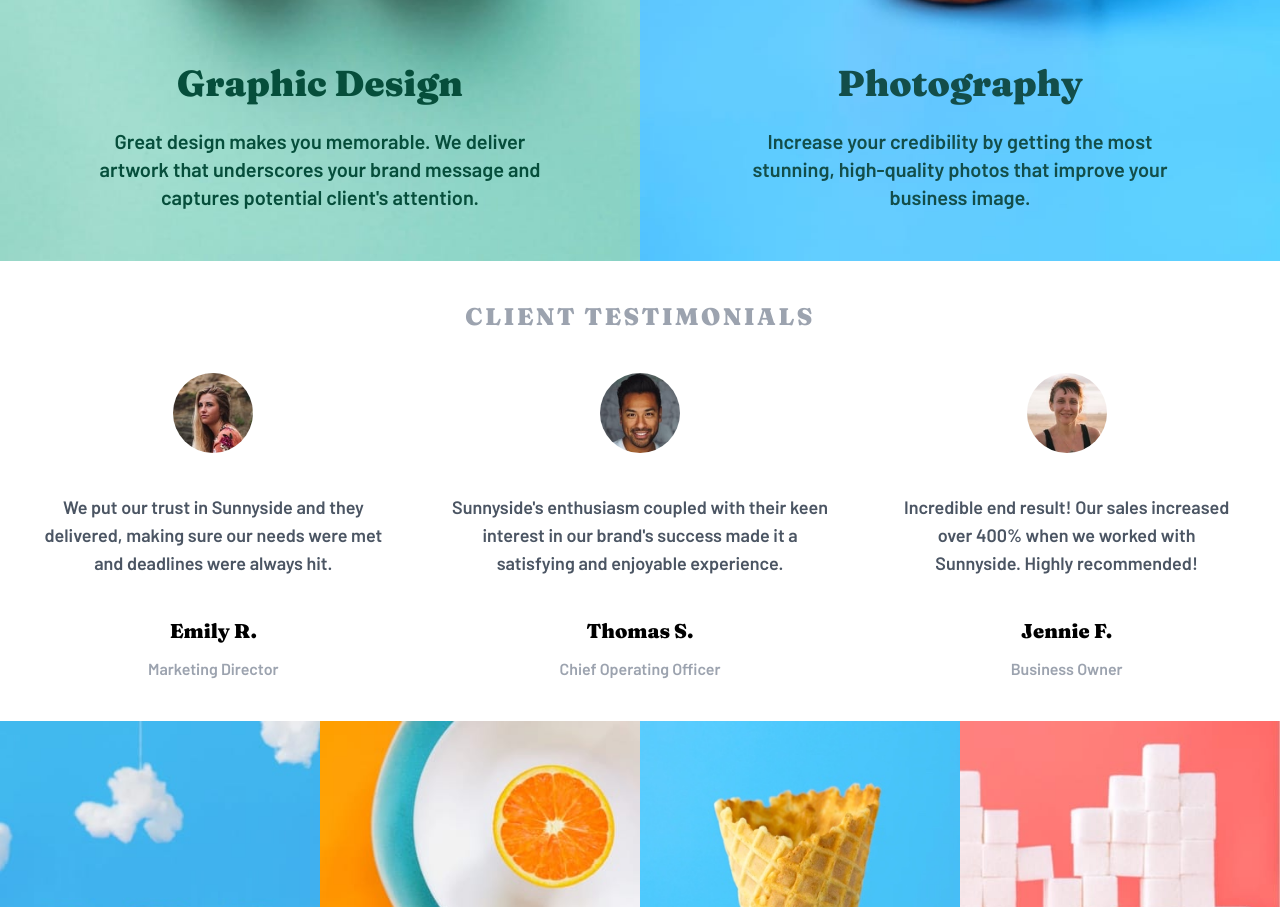
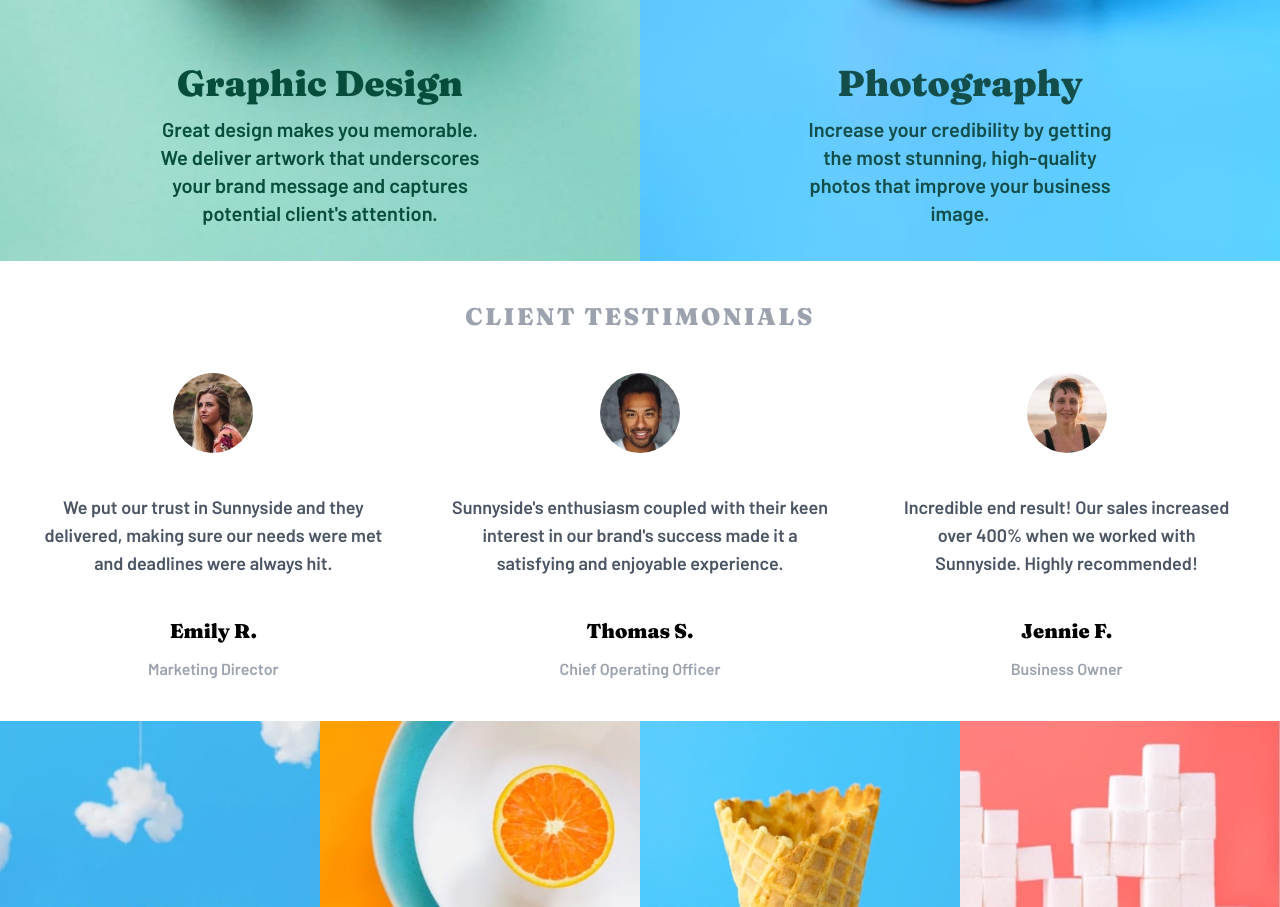
Before and after one commit to timbosTours/Frontend-Mentor-Sunnyside-Agency, a Next.js app: page / in a window 1280 px wide. Shown: the part 2050-2957 px from the top of the page. Built offline with nearby package versions, Linux system fonts and the light colour scheme.

Commit message:
responsive fixes

```diff
--- a/components/Content.tsx
+++ b/components/Content.tsx
@@ -96,7 +96,7 @@ function Content() {
                 <div className="absolute top-2/3 text-center sm:text-4xl text-emerald-900  xs:text-2xl md:text-lg sm:-mt-5 xl:text-4xl">
                     <h1 className={fraunces.className}>Graphic Design</h1>
                     <div className={barlow.className}>
-                        <p className="xxs:text-sm xs:text-sm sm:text-md sm:m-4 mx-10 p-2 md:text-sm md:mx-20 xl:text-xl">Great design makes you memorable. We deliver artwork that underscores your brand message and captures potential client's attention.</p>
+                        <p className="xxs:text-sm xs:text-sm sm:text-base sm:m-4 mx-10 p-2 md:text-sm md:mx-20 md:-my-2 lg:my-1 lg:px-20 xl:text-xl">Great design makes you memorable. We deliver artwork that underscores your brand message and captures potential client's attention.</p>
                     </div>
                 </div>
             </div>
@@ -118,7 +118,7 @@ function Content() {
                 <div className="absolute top-2/3 text-center sm:text-4xl text-teal-900  xs:text-2xl md:text-lg md:-mt-5 xl:text-4xl">
                     <h1 className={fraunces.className}>Photography</h1>
                     <div className={barlow.className}>
-                        <p className="xxs:text-sm xs:text-sm sm:text-md xs:m-4 mx-10 p-2 md:text-sm md:mx-20 xl:text-xl ">  Increase your credibility by getting the most stunning, high-quality photos that improve your business image.</p>
+                        <p className="xxs:text-sm xs:text-sm sm:text-base xs:m-4 mx-10 p-2 md:text-sm md:mx-20 md:-my-2 lg:my-1 lg:px-20 xl:text-xl ">  Increase your credibility by getting the most stunning, high-quality photos that improve your business image.</p>
                     </div>
                 </div>
                 </div>
```
